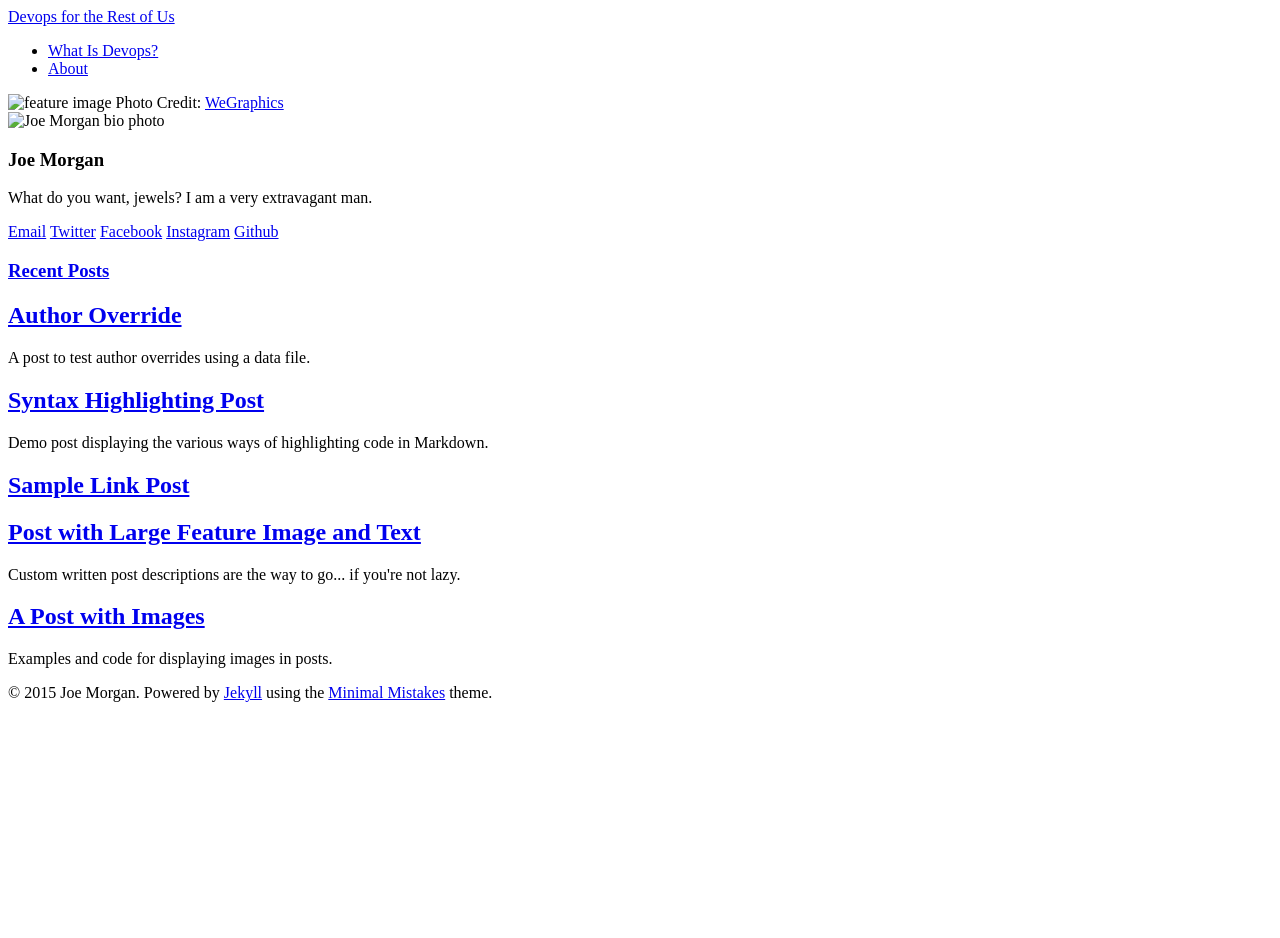
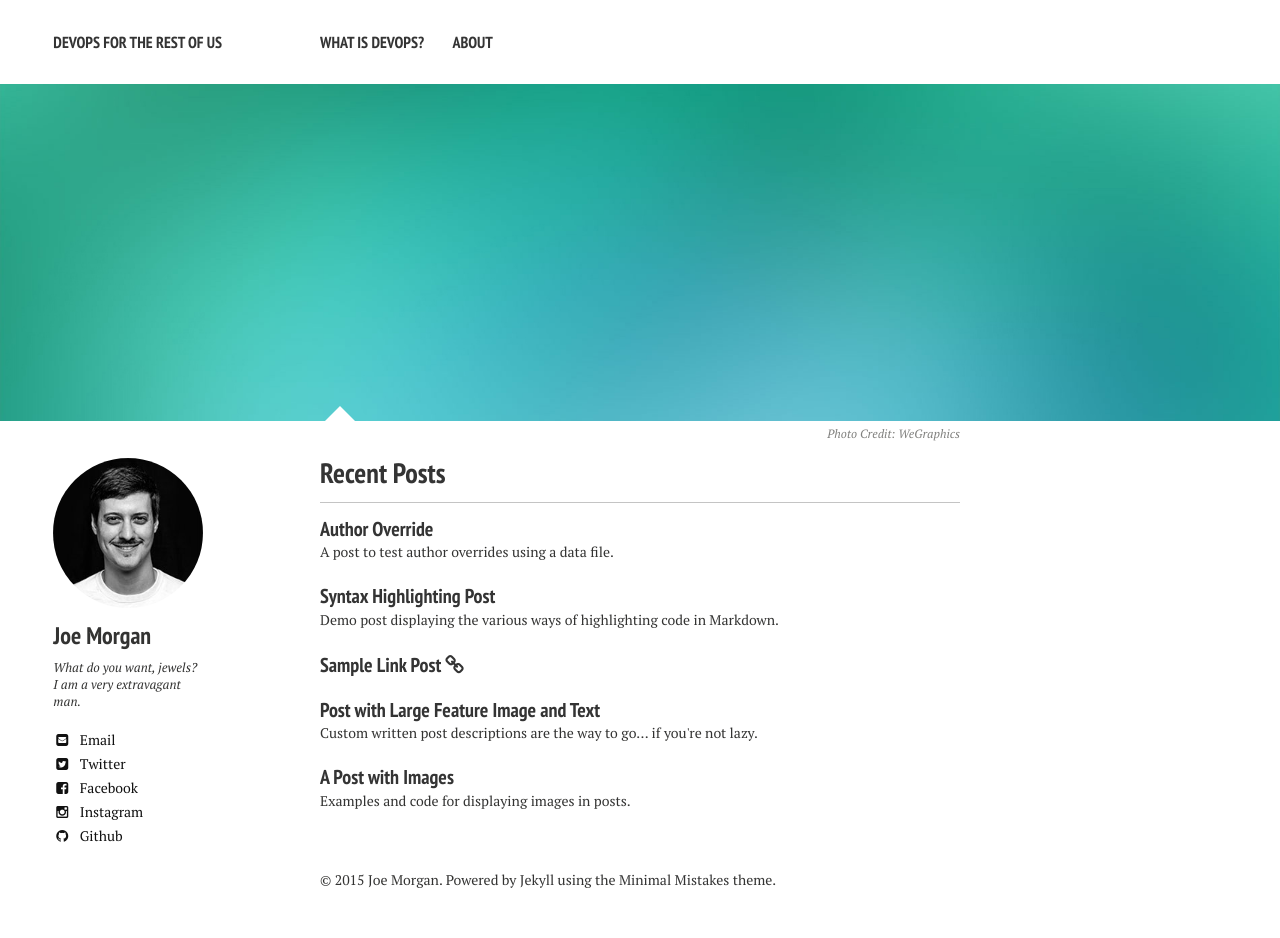
Before and after one commit to JoeMorgan/devopsfortherestofus, a Jekyll site: the page built from index.md, in a window 1280 px wide. Built offline with Jekyll 4.4.1, drawn with Linux system fonts in a browser that asks for light colours; nearby versions of some CDN libraries; before the commit the page ends 900 px from its top, so only the background shows below that.

Commit message:
still fixing pathing issues

```diff
--- a/_config.yml
+++ b/_config.yml
@@ -3,7 +3,7 @@
 title:            Devops for the Rest of Us
 locale:           en_US
 url:              http://devopsfortherestof.us
-baseurl:          devopsfortherestofus
+baseurl:          /devopsfortherestofus
 
 
 # Jekyll configuration
```
